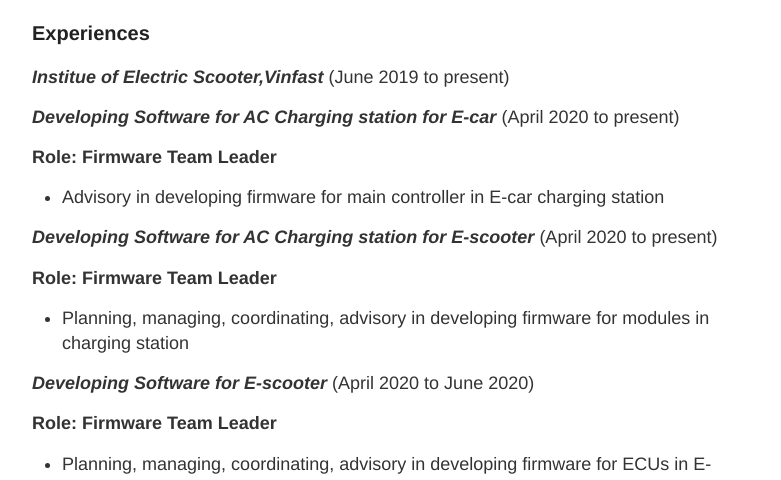
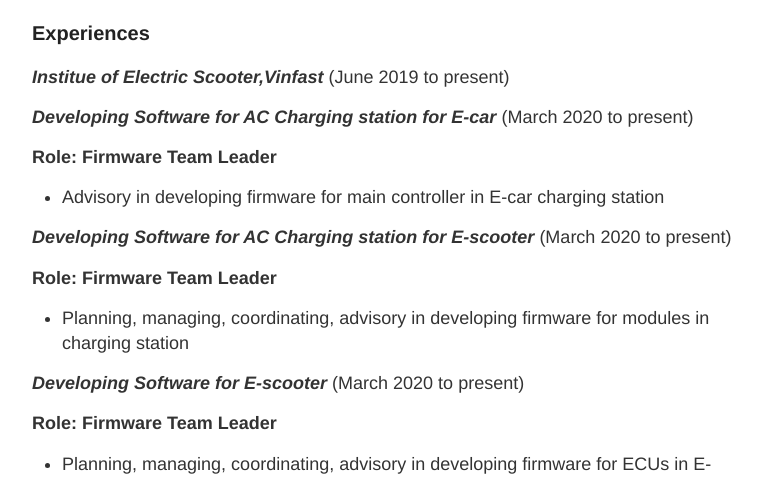
Before and after one commit to hoaln/hoaln.github.io, a Jekyll site: the page built from resume.md, in a window 1280 px wide and 900 px high, scrolled down 455 px. Shown: the part 153-633 px from the top of the window, without its empty margins (248-1029 px from the left). Built offline with Jekyll 4.4.1, drawn with Linux system fonts in a browser that asks for light colours.

Commit message:
Update resume.md

```diff
--- a/resume.md
+++ b/resume.md
@@ -20,19 +20,19 @@
 
 ***Institue of Electric Scooter,Vinfast*** (June 2019 to present)
 
-***Developing Software for AC Charging station for E-car*** (April 2020 to present)
+***Developing Software for AC Charging station for E-car*** (March 2020 to present)
 
 **Role: Firmware Team Leader**
 
 - Advisory in developing firmware for main controller in E-car charging station
 
-***Developing Software for AC Charging station for E-scooter*** (April 2020 to present)
+***Developing Software for AC Charging station for E-scooter*** (March 2020 to present)
 
 **Role: Firmware Team Leader**
 
 - Planning, managing, coordinating, advisory in developing firmware for modules in charging station
 
-***Developing Software for E-scooter*** (April 2020 to June 2020)
+***Developing Software for E-scooter*** (March 2020 to present)
 
 **Role: Firmware Team Leader**
 
```
